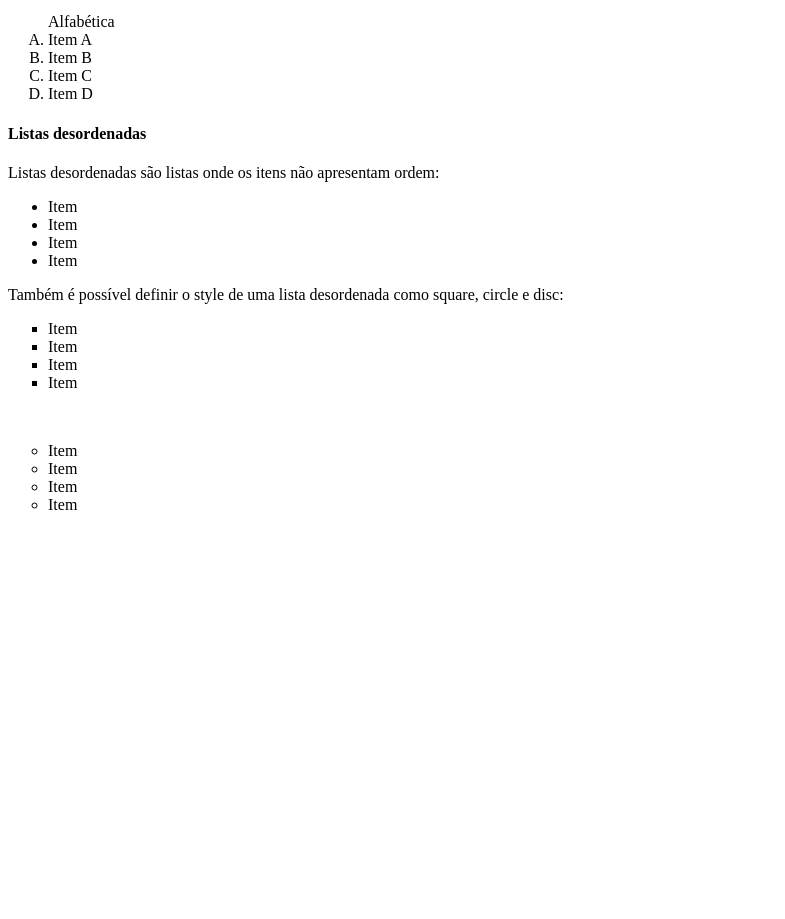
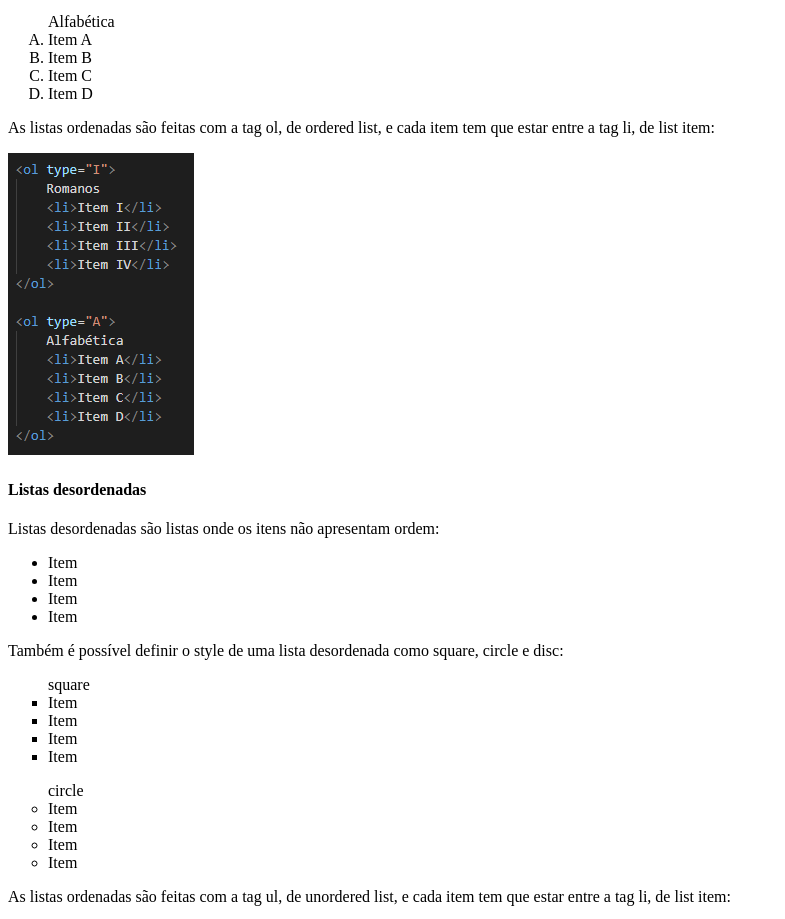
Before and after one commit to KelvinFS04/Tutorial-de-html, a plain HTML site: page listas.html in a window 1280 px wide. Shown: the part 433-1352 px from the top of the page, without its empty margins (0-785 px from the left). Before the commit the page ends 963 px from the top, so only its background shows below. Drawn offline with Linux system fonts and the light colour scheme.

Commit message:
Conteúdo adicionado

```diff
--- a/listas.html
+++ b/listas.html
@@ -44,28 +44,41 @@
             <li>Item D</li>
         </ol>
 
+        <p>As listas ordenadas são feitas com a tag ol, de ordered list, e cada item tem que estar entre a tag li, de list item:</p>
+
+        <img src="Imagens/img_typeol.png">
+
         <h4>Listas desordenadas</h4>
+
         <p>Listas desordenadas são listas onde os itens não apresentam ordem:</p>
+
         <ul>
             <li>Item</li>
             <li>Item</li>
             <li>Item</li>
             <li>Item</li>
         </ul>
+
         <p>Também é possível definir o style de uma lista desordenada como square, circle e disc:</p>
+
         <ul type="square">
+            square
             <li>Item</li>
             <li>Item</li>
             <li>Item</li>
             <li>Item</li>
         </ul>
 
-       <br><ul type="circle">
+        <ul type="circle">
+            circle
             <li>Item</li>
             <li>Item</li>
             <li>Item</li>
             <li>Item</li>
         </ul>
 
+        <p>As listas ordenadas são feitas com a tag ul, de unordered list, e cada item tem que estar entre a tag li, de list item:</p>
+        <img src="Imagens/img_typeul.png">
+
     </body>
 </html>
```
Also changed, not shown: Imagens/img_typeol.png (added), Imagens/img_typeul.png (added).
